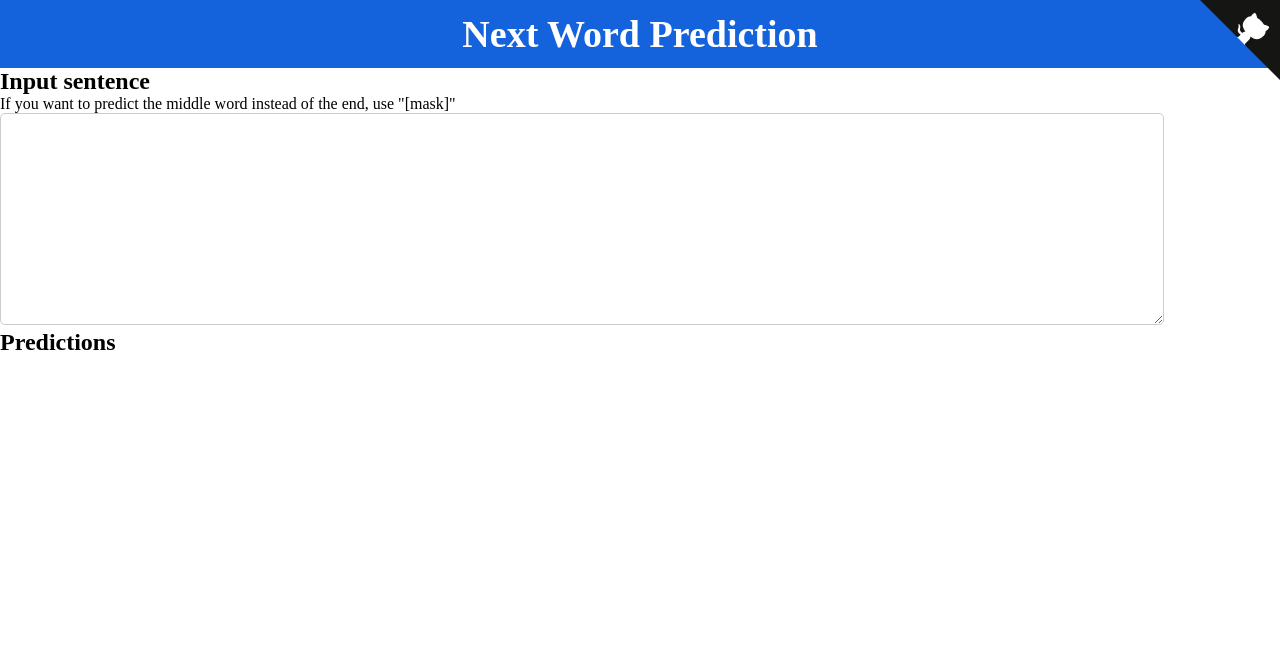
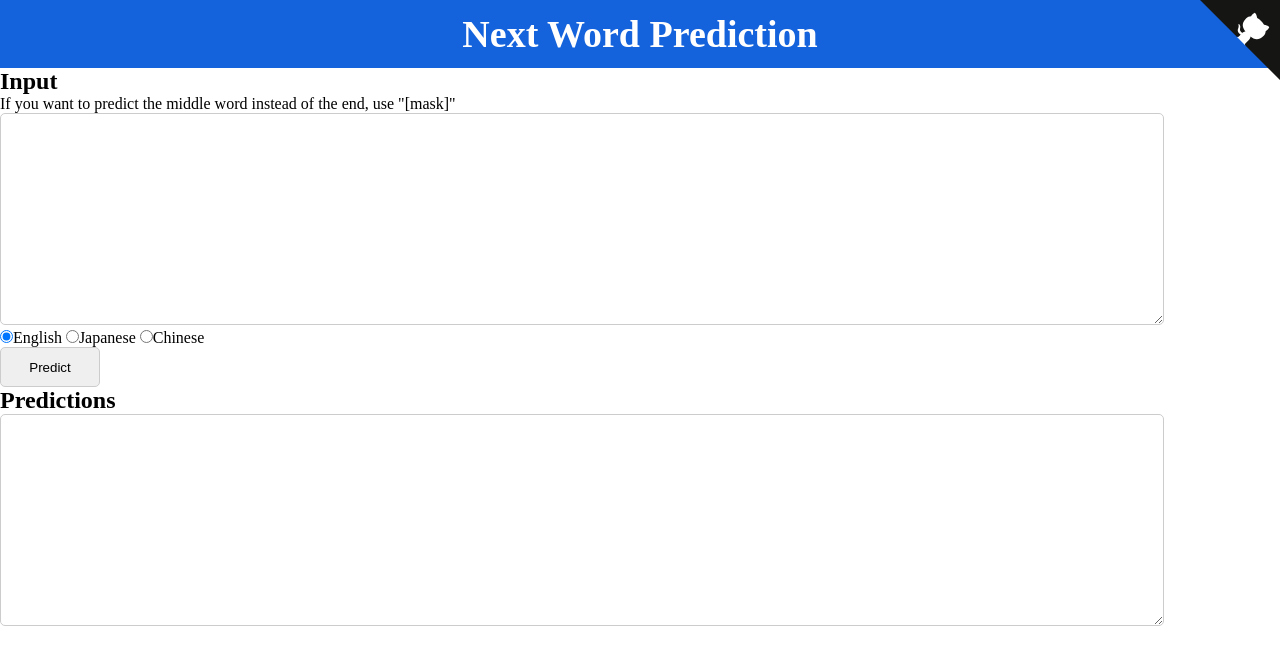
Before and after one commit to Doarakko/next-word-prediction, a Flask app: page / in a window 1280 px wide. Shown: the top 665 px of the page. Run offline with Flask 2, Linux system fonts and the light colour scheme.

Commit message:
display predictions

```diff
--- a/app/app.py
+++ b/app/app.py
@@ -1,4 +1,3 @@
-
 import json
 
 from flask import Flask, jsonify, render_template, request
@@ -16,14 +15,13 @@ def index():
 @app.route('/predict-next-words', methods=["POST"])
 def predict_next_words():
     body = request.json['body']
-
     language = request.json['language']
     res = predict.predict_next_words(body, language)
 
     return jsonify({'nextWords': res})
 
 
-@ app.route('/predict-language', methods=["POST"])
+@app.route('/predict-language', methods=["POST"])
 def predict_language():
     body = request.json['body']
     res = predict.predict_language(body)
--- a/app/predict.py
+++ b/app/predict.py
@@ -99,12 +99,15 @@ def _encode(tokenizer, body, language):
         body = body.replace('[mask]', ' ')
         tokenized_text = _split_sentence(body, language)
 
-        sum = 0
-        for i, word in enumerate(tokenized_text):
-            sum += len(word)
+        if mask_idx == 0:
+            tokenized_text.insert(0, '[MASK]')
+        else:
+            sum = 0
+            for i, word in enumerate(tokenized_text):
+                sum += len(word)
 
-            if sum == mask_idx:
-                tokenized_text.insert(i+1, '[MASK]')
+                if sum == mask_idx:
+                    tokenized_text.insert(i+1, '[MASK]')
     else:
         body = body.replace('[mask]', tokenizer.mask_token)
         tokenized_text = _split_sentence(body, language)
--- a/app/static/css/index.css
+++ b/app/static/css/index.css
@@ -9,13 +9,21 @@ h1 {
     color: white;
 }
 
+button {
+    width: 100px;
+    height: 40px;
+    padding: 5px;
+    border-radius: 5px;
+    border: 1px solid #ccc;
+}
+
 .header {
     padding-top: 12px;
     padding-bottom: 12px;
     background: #1462dc;
 }
 
-.form {
+textarea {
     width: 90%;
     height: 200px;
     max-width: 90%;
--- /dev/null
+++ b/app/static/js/index.js
@@ -0,0 +1,28 @@
+const API_BASE = "http://0.0.0.0:5000";
+
+function predictNextWords() {
+    var languagesElements = document.getElementsByName("language");
+    var language;
+    for (let i = 0; i < languagesElements.length; i++) {
+        if (languagesElements[i].checked) {
+            language = languagesElements[i].value;
+            break;
+        }
+    }
+
+    axios
+        .post(API_BASE + "/predict-next-words", {
+            body: document.getElementById("body").value,
+            language: language,
+        })
+        .then((results) => {
+            var predictions = "";
+            const nextWords = results.data.nextWords;
+            for (let i = 0; i < nextWords.length; i++) {
+                predictions += i + 1 + ": " + nextWords[i] + "\n";
+            }
+            var predictionsElement = document.getElementById('predictions');
+            predictionsElement.value = predictions;
+        })
+        .catch(err => console.log(err));
+}
--- a/app/templates/index.html
+++ b/app/templates/index.html
@@ -4,6 +4,8 @@
 <head>
     <meta charset="utf-8">
     <link rel="stylesheet" href="static/css/index.css" type="text/css" />
+    <script src="static/js/index.js"></script>
+    <script src="https://unpkg.com/axios/dist/axios.min.js"></script>
     <title>Next Word Prediction</title>
 </head>
 <body>
@@ -12,11 +14,21 @@
     <div class="header">
         <h1>Next Word Prediction</h1>
     </div>
-    <h2>Input sentence</h2>
-    <p>If you want to predict the middle word instead of the end, use "[mask]"</p>
-    <textarea name="body" placeholder="" class="form"></textarea>
+    <form>
+        <h2>Input</h2>
+        <p>If you want to predict the middle word instead of the end, use "[mask]"</p>
+        <textarea id="body" name="body" placeholder=""></textarea>
+        <div id="languages">
+            <input type="radio" id="en" name="language" value="en" checked="checked">English
+            <input type="radio" id="ja" name="language" value="ja">Japanese
+            <input type="radio" id="ch" name="language" value="ch">Chinese
+        </div>
+        <div>
+            <button type="button" onclick="predictNextWords()">Predict</button>
+        </div>
+    </form>
     <h2>Predictions</h2>
-    {{ message }}
+     <textarea id="predictions" name="predictions" placeholder="" readonly></textarea>
 </body>
 
 </html>
```
